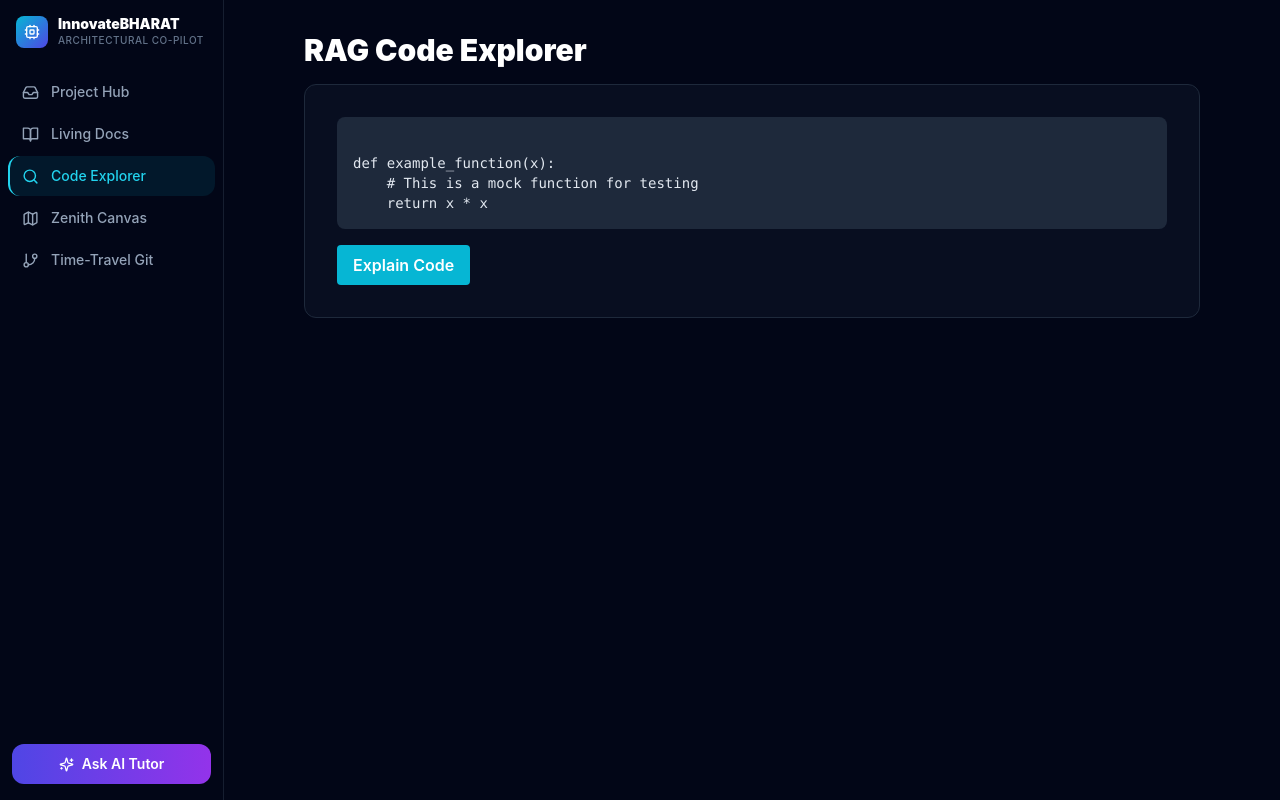
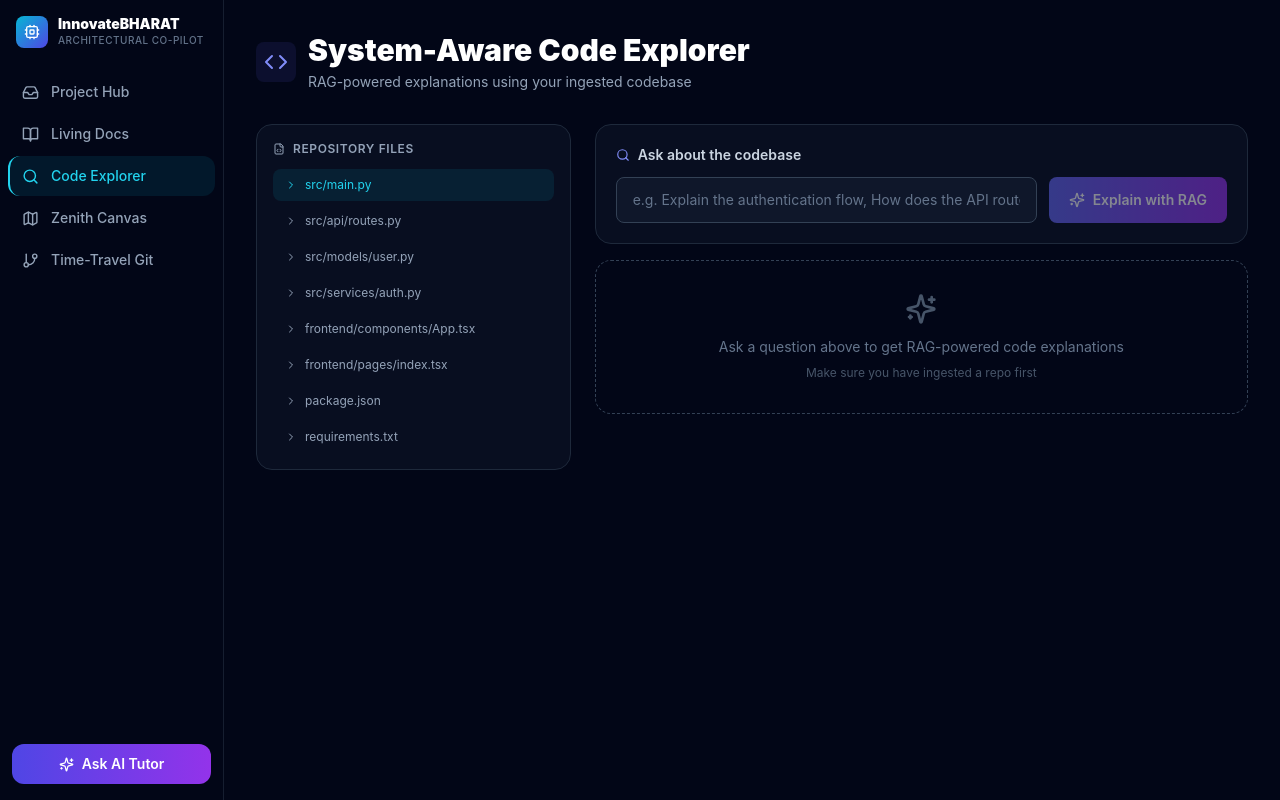
Before and after one commit to karann0077/DevEasy, a Next.js app in the folder frontend/: page /explorer in a window 1280 px wide. Built offline with nearby package versions, Linux system fonts and the light colour scheme.

Commit message:
Update page.tsx

```diff
--- a/frontend/app/explorer/page.tsx
+++ b/frontend/app/explorer/page.tsx
@@ -1,37 +1,34 @@
 "use client";
 import { useState } from "react";
+import { Search, Code, Loader2, ChevronRight, FileCode, Sparkles } from "lucide-react";
+import { apiFetch } from "@/lib/api";
 
-const MOCK_CODE_TEXT = `
-def example_function(x):
-    # This is a mock function for testing
-    return x * x
-`;
-// You can change MOCK_CODE_TEXT to anything you'd like to test
+const MOCK_FILES = [
+  "src/main.py", "src/api/routes.py", "src/models/user.py",
+  "src/services/auth.py", "frontend/components/App.tsx",
+  "frontend/pages/index.tsx", "package.json", "requirements.txt",
+];
 
 export default function ExplorerPage() {
+  const [query, setQuery] = useState("");
+  const [answer, setAnswer] = useState("");
   const [loading, setLoading] = useState(false);
-  const [panelOpen, setPanelOpen] = useState(false);
-  const [explanation, setExplanation] = useState("");
+  const [error, setError] = useState("");
+  const [selectedFile, setSelectedFile] = useState(MOCK_FILES[0]);
 
   const handleExplain = async () => {
+    if (!query.trim() || loading) return;
     setLoading(true);
-    setPanelOpen(true);
-    setExplanation("");
-
+    setError("");
+    setAnswer("");
     try {
-      const resp = await fetch("/api/explain", {
-        method: "POST",
-        headers: { "Content-Type": "application/json" },
-        body: JSON.stringify({
-          query: `Explain the following code and identify any performance issues, architectural concerns, and improvement suggestions:\n\n${MOCK_CODE_TEXT}`,
-        }),
-      });
-      const data = await resp.json();
-      if (!resp.ok) throw new Error(data.detail || "API error");
-      setExplanation(data.answer);
+      const data = await apiFetch<{ answer: string }>(
+        "/api/explain",
+        { method: "POST", body: JSON.stringify({ query }) }
+      );
+      setAnswer(data.answer || "No explanation returned.");
     } catch (e: unknown) {
-      const msg = e instanceof Error ? e.message : String(e);
-      setExplanation(`**Error:** ${msg}`);
+      setError(e instanceof Error ? e.message : String(e));
     } finally {
       setLoading(false);
     }
@@ -39,28 +36,92 @@ export default function ExplorerPage() {
 
   return (
     <div className="min-h-screen bg-[#020617] p-8">
-      <div className="max-w-4xl mx-auto">
-        <h1 className="text-3xl font-black text-white mb-4">
-          RAG Code Explorer
-        </h1>
-        <div className="bg-slate-900/50 border border-slate-800 rounded-xl p-8 mb-6">
-          <pre className="text-slate-200 text-sm mb-4 bg-slate-800 rounded-lg p-4 whitespace-pre-wrap">{MOCK_CODE_TEXT}</pre>
-          <button
-            onClick={handleExplain}
-            disabled={loading}
-            className="px-4 py-2 rounded bg-cyan-500 hover:bg-cyan-600 text-white font-semibold disabled:opacity-60 transition"
-          >
-            {loading ? "Explaining..." : "Explain Code"}
-          </button>
+      <div className="max-w-6xl mx-auto">
+        <div className="flex items-center gap-3 mb-8">
+          <div className="p-2 rounded-lg bg-indigo-500/10">
+            <Code size={24} className="text-indigo-400" />
+          </div>
+          <div>
+            <h1 className="text-3xl font-black text-white">System-Aware Code Explorer</h1>
+            <p className="text-slate-400 text-sm mt-1">RAG-powered explanations using your ingested codebase</p>
+          </div>
         </div>
-        {panelOpen && (
-          <div className="bg-slate-950/90 border border-slate-700 p-6 rounded-xl mt-4 text-slate-300">
-            <h2 className="text-lg font-bold mb-2">AI Explanation</h2>
-            <div className="whitespace-pre-wrap">
-              {explanation || "Waiting for explanation..."}
+
+        <div className="grid grid-cols-3 gap-6">
+          {/* File Tree */}
+          <div className="rounded-2xl border border-slate-800 bg-slate-900/50 p-4">
+            <div className="text-slate-400 text-xs font-semibold uppercase tracking-wider mb-3 flex items-center gap-2">
+              <FileCode size={12} /> Repository Files
+            </div>
+            <div className="space-y-1">
+              {MOCK_FILES.map((f) => (
+                <button key={f} onClick={() => setSelectedFile(f)}
+                  className={`w-full text-left text-xs px-3 py-2 rounded-lg flex items-center gap-2 transition-colors ${
+                    selectedFile === f ? "bg-cyan-500/10 text-cyan-400" : "text-slate-400 hover:bg-slate-800 hover:text-slate-200"
+                  }`}>
+                  <ChevronRight size={12} />
+                  {f}
+                </button>
+              ))}
             </div>
           </div>
-        )}
+
+          {/* Main Panel */}
+          <div className="col-span-2 space-y-4">
+            {/* Query Input */}
+            <div className="rounded-2xl border border-slate-800 bg-slate-900/50 p-5">
+              <label className="text-slate-300 font-semibold text-sm mb-3 flex items-center gap-2">
+                <Search size={14} className="text-indigo-400" />
+                Ask about the codebase
+              </label>
+              <div className="flex gap-3 mt-3">
+                <input
+                  value={query}
+                  onChange={(e) => setQuery(e.target.value)}
+                  onKeyDown={(e) => e.key === "Enter" && handleExplain()}
+                  placeholder="e.g. Explain the authentication flow, How does the API route work?"
+                  className="flex-1 bg-slate-900 border border-slate-700 rounded-lg px-4 py-3 text-slate-100 placeholder-slate-500 focus:outline-none focus:border-indigo-500 focus:ring-2 focus:ring-indigo-500/20 transition-all text-sm"
+                  disabled={loading}
+                />
+                <button onClick={handleExplain} disabled={loading || !query.trim()}
+                  className="flex items-center gap-2 px-5 py-3 rounded-lg bg-gradient-to-r from-indigo-500 to-purple-600 text-white font-semibold text-sm hover:from-indigo-400 hover:to-purple-500 disabled:opacity-50 disabled:cursor-not-allowed transition-all">
+                  {loading ? <Loader2 size={16} className="animate-spin" /> : <Sparkles size={16} />}
+                  {loading ? "Thinking..." : "Explain with RAG"}
+                </button>
+              </div>
+            </div>
+
+            {/* Answer */}
+            {(answer || loading || error) && (
+              <div className="rounded-2xl border border-slate-800 bg-slate-900/50 p-5">
+                <div className="text-slate-300 font-semibold text-sm mb-3 flex items-center gap-2">
+                  <Sparkles size={14} className="text-indigo-400" />
+                  AI Explanation
+                </div>
+                {loading && (
+                  <div className="flex items-center gap-2 text-indigo-400">
+                    <Loader2 size={16} className="animate-spin" />
+                    <span className="text-sm">Searching codebase and generating explanation...</span>
+                  </div>
+                )}
+                {error && <div className="text-red-400 text-sm">❌ {error}</div>}
+                {answer && (
+                  <div className="text-slate-300 text-sm leading-relaxed whitespace-pre-wrap font-mono bg-slate-950/50 rounded-lg p-4 max-h-96 overflow-y-auto">
+                    {answer}
+                  </div>
+                )}
+              </div>
+            )}
+
+            {!answer && !loading && !error && (
+              <div className="rounded-2xl border border-dashed border-slate-700 p-8 text-center">
+                <Sparkles size={32} className="text-slate-600 mx-auto mb-3" />
+                <p className="text-slate-500 text-sm">Ask a question above to get RAG-powered code explanations</p>
+                <p className="text-slate-600 text-xs mt-2">Make sure you have ingested a repo first</p>
+              </div>
+            )}
+          </div>
+        </div>
       </div>
     </div>
   );
```
